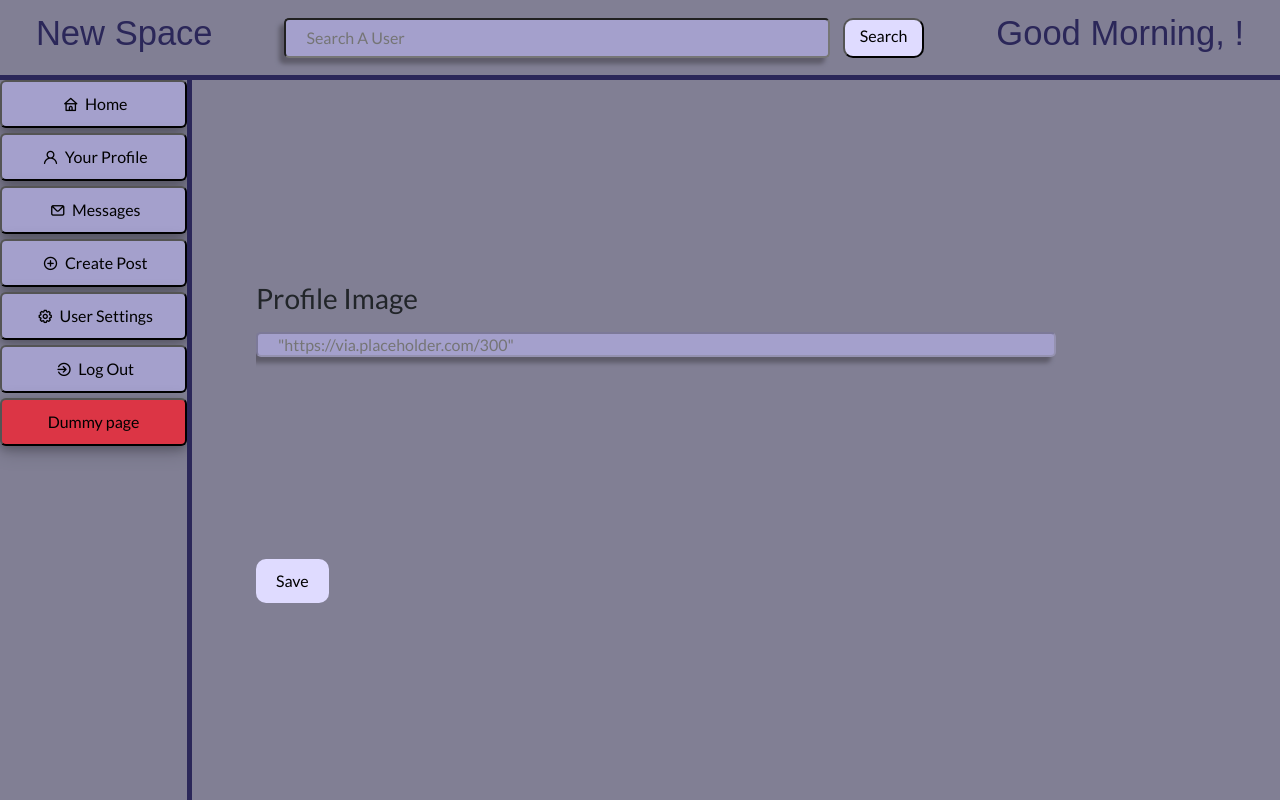
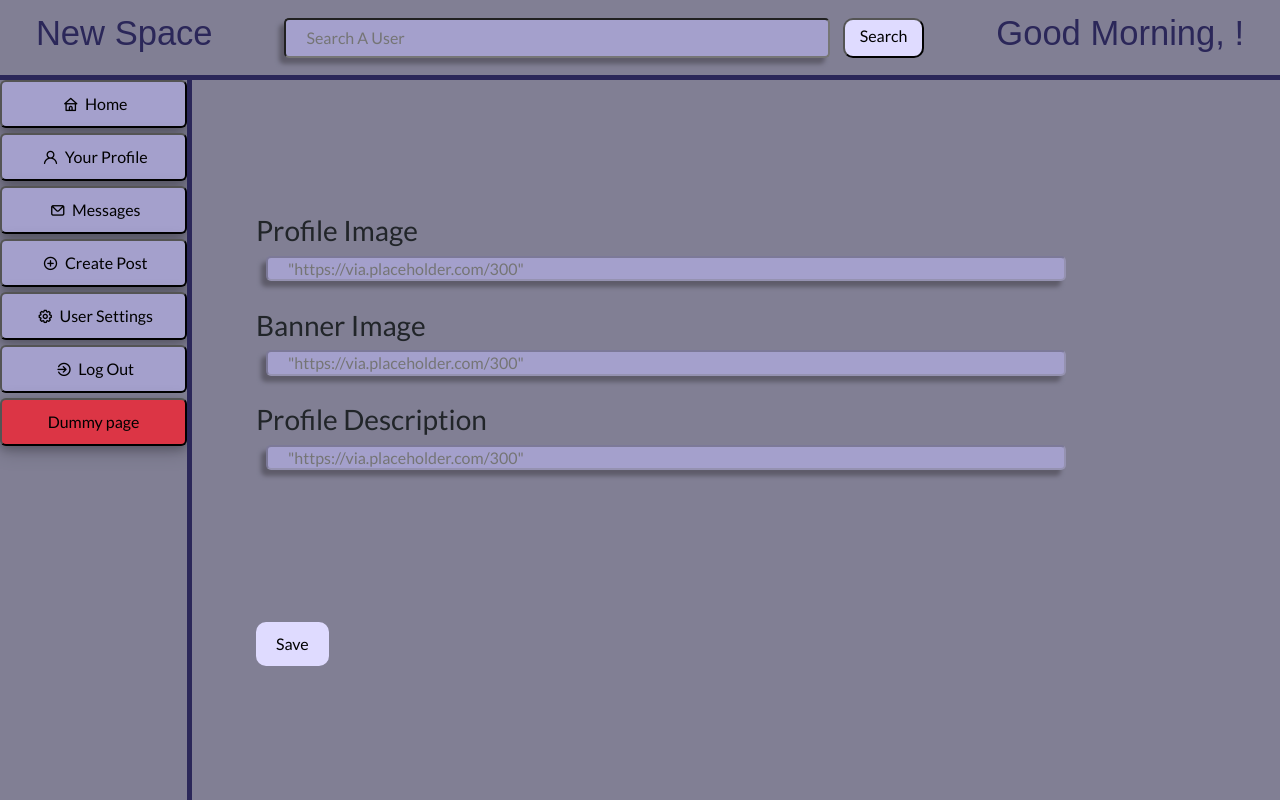
Before and after one commit to FutureWave-Technologies-LLC/DummyWebsiteReact2, a React (Create React App) app: page /settings in a window 1280 px wide. Built offline with nearby package versions, Linux system fonts and the light colour scheme; no server answers; sample sign-in values are in the browser's storage; a web font is replaced by a local one.

Commit message:
added settings to change banner and profile desc

```diff
--- a/src/pages/SettingsPage/SettingsPage.css
+++ b/src/pages/SettingsPage/SettingsPage.css
@@ -4,7 +4,6 @@
 
 .settings-form {
     display: flex;
-    /* justify-content: flex-start; */
     align-items: flex-start;
     flex-direction: column;
     justify-content: space-evenly;
@@ -22,14 +21,17 @@
 .settings-input {
     height: 30%;
     width: 800px;
+
+    margin-left: 10px;
 }
 
-.profile-image-container {
+.settings-container {
     display: flex;
     justify-content: flex-start;
     align-items: flex-start;
     flex-direction: column;
-    justify-content: space-around;
+
+    gap: 10px;
 }
 
 .submit-btn {
--- a/src/pages/SettingsPage/SettingsPage.js
+++ b/src/pages/SettingsPage/SettingsPage.js
@@ -1,15 +1,18 @@
 import React, { useState, useEffect } from 'react';
 import axios from 'axios';
+
 import Navbar from "../../components/Navbar/Navbar";
 import SideBar from "../../components/Sidebar/Sidebar";
-// import Modal from '../../components/Modal/Modal';
+import SettingsComponent from '../../components/SettingsComponent/SettingsComponent';
 
 import './SettingsPage.css';
 
 function SettingsPage() {
-    const [image, setImage] = useState("")
+    const [profileImage, setProfileImage] = useState("")
+    const [bannerImage, setBannerImage] = useState("")
+    const [profileDesc, setProfileDesc] = useState("")
+
     const [disableInput, setDisabledInput] = useState(true)
-
     const [notification, setNotification] = useState("")
 
     // Retrieve the token from localStorage
@@ -17,11 +20,13 @@ function SettingsPage() {
 
     useEffect(() => {
         // Fetch user's data
-        axios.get("http://localhost:8000/users/get_user_data/", {
+        axios.get("http://3.17.148.157:8000/users/get_user_data/", {
             params: { user_id: token.user_id },
         })
         .then((response) => {
-            setImage(response.data.profile_image)
+            setProfileImage(response.data.profile_image)
+            setBannerImage(response.data.banner_image)
+            setProfileDesc(response.data.profile_description)
 
             setDisabledInput(false)
         })
@@ -32,11 +37,12 @@ function SettingsPage() {
 
     const submitSettingsChange = async (e) => {
         e.preventDefault();
-        console.log(image)
         try {
-            await axios.post('http://localhost:8000/users/update_settings/', {
+            await axios.post('http://3.17.148.157:8000/users/update_settings/', {
                 user_id: token.user_id,
-                profile_image: image,
+                profile_image: profileImage,
+                banner_image: bannerImage,
+                profile_description: profileDesc,
             })
             setNotification('Settings successfully updated.');
         } catch (error) {
@@ -50,18 +56,30 @@ function SettingsPage() {
             <Navbar />
             <SideBar />
             <form className="settings-form" onSubmit={submitSettingsChange}>
-                <div className="profile-image-container">
-                    <h3>Profile Image</h3>
-                    <input className="settings-input"
-                        placeholder='"https://via.placeholder.com/300"'
-                        onChange={e=>{setImage(e.target.value)}}
-                        value={image}
+                {notification && <div className="notification">{notification}</div>}
+                <div className="settings-container">
+                    <SettingsComponent
+                        title={"Profile Image"}
+                        onChange={e=>{setProfileImage(e.target.value)}}
+                        value={profileImage}
                         disabled={disableInput}
-                    ></input>
+                    ></SettingsComponent>
+                    <SettingsComponent
+                        title={"Banner Image"}
+                        onChange={e=>{setBannerImage(e.target.value)}}
+                        value={bannerImage}
+                        disabled={disableInput}
+                    ></SettingsComponent>
+                    <SettingsComponent
+                        title={"Profile Description"}
+                        onChange={e=>{setProfileDesc(e.target.value)}}
+                        value={profileDesc}
+                        disabled={disableInput}
+                    ></SettingsComponent>
                 </div>
                 <button className="submit-btn" type="form">Save</button>
             </form>
-            {notification && <div className="notification">{notification}</div>}
+
         </div>
     )
 }
```
